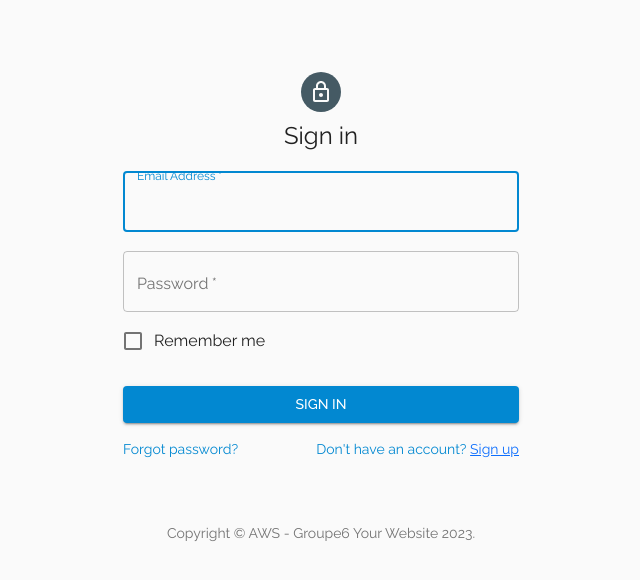
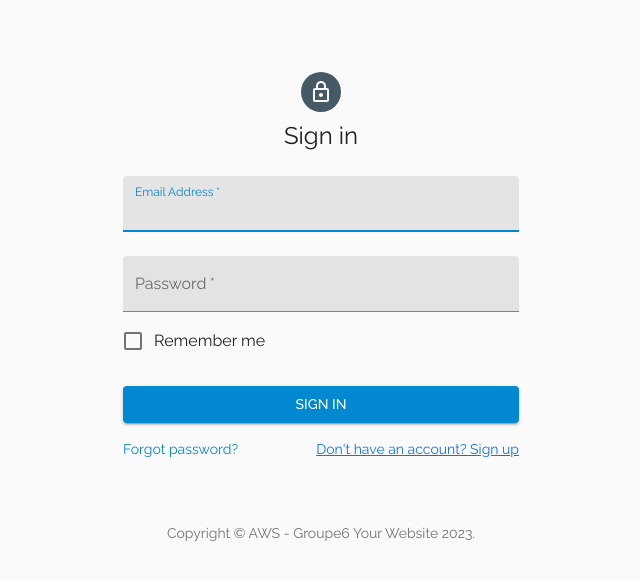
Before and after one commit to uvsq22205250/todoListApp, a React (Create React App) app: page / in a window 1280 px wide. Shown: the top 580 px of the page, without its empty margins (319-959 px from the left). Built offline with nearby package versions, Linux system fonts and the light colour scheme.

Commit message:
ajout css login

```diff
--- a/package.json
+++ b/package.json
@@ -18,7 +18,8 @@
     "react-dom": "^17.0.2",
     "react-pro-sidebar": "^1.0.0",
     "react-scripts": "^2.1.3",
-    "web-vitals": "^1.1.1"
+    "web-vitals": "^1.1.1",
+    "yup": "^1.1.1"
   },
   "scripts": {
     "start": "react-scripts --openssl-legacy-provider start",
--- a/src/Login.js
+++ b/src/Login.js
@@ -16,6 +16,7 @@ import LockOutlinedIcon from '@material-ui/icons/LockOutlined';
 import Typography from '@material-ui/core/Typography';
 import { makeStyles } from '@material-ui/core/styles';
 import Container from '@material-ui/core/Container';
+import * as Yup from 'yup';
 
 function Copyright() {
   return (
@@ -48,6 +49,31 @@ const useStyles = makeStyles((theme) => ({
   submit: {
     margin: theme.spacing(3, 0, 2),
   },
+  textFieldIsEmpty: {
+    '& label.Mui-focused': {
+      color: 'red',
+    },
+    '& .MuiInput-underline:after': {
+      borderBottomColor: 'red',
+    },
+    '& .MuiInputLabel-root': {
+      color: 'red',
+    },
+    '& .MuiOutlinedInput-input': {
+      color: 'red',
+    },
+    '& .MuiOutlinedInput-root': {
+      '& fieldset': {
+        borderColor: 'red',
+      },
+      '&:hover fieldset': {
+        borderColor: 'red',
+      },
+      '&.Mui-focused fieldset': {
+        borderColor: 'red',
+      },
+    }
+  },
 }));
 
 const Login = () => {
@@ -55,21 +81,34 @@ const Login = () => {
     const navigate = useNavigate();
     const [email, setEmail] = useState('');
     const [password, setPassword] = useState('');
+    const [textFieldIsEmpty, setTextFieldIsEmpty] = useState(false);
+    const [textFieldIsEmptyMDP, setTextFieldIsEmptyMDP] = useState(false);
+
+
+    const schema = Yup.object().shape({
+      email: Yup.string()
+        .email('L\'adresse e-mail doit être valide')
+        .required('L\'adresse e-mail est requise'),
+      password: Yup.string()
+        .min(6, 'Le mot de passe doit contenir au moins 6 caractères')
+        .required('Le mot de passe est requis'),
+    });
 
     const onLogin = (e) => {
         e.preventDefault();
+        schema.validate({email, password}, { abortEarly: false }).then(() => {
         signInWithEmailAndPassword(auth, email, password)
         .then((userCredential) => {
             // Signed in
             const user = userCredential.user;
-            navigate("App")
+            navigate("/App")
             console.log(user);
         })
         .catch((error) => {
             const errorCode = error.code;
             const errorMessage = error.message;
             console.log(errorCode, errorMessage)
-        });
+        }); })
 
     }
 
@@ -86,7 +125,8 @@ const Login = () => {
                 </Typography>
                 <form className={classes.form} noValidate>
                     <TextField
-                        variant="outlined"
+                        className={textFieldIsEmpty ? classes.textFieldIsEmpty : ''}
+                        variant="filled"
                         margin="normal"
                         required
                          fullWidth
@@ -95,10 +135,14 @@ const Login = () => {
                         name="email"
                         autoComplete="email"
                         autoFocus
-                        onChange={(e)=>setEmail(e.target.value)}
+                        onChange={(e)=>{
+                          setEmail(e.target.value)
+                          setTextFieldIsEmpty(e.target.value.trim() === '');
+                        }}
                     />
                     <TextField
-                        variant="outlined"
+                        className={textFieldIsEmptyMDP ? classes.textFieldIsEmpty : ''}
+                        variant="filled"
                         margin="normal"
                         required
                         fullWidth
@@ -107,7 +151,10 @@ const Login = () => {
                         type="password"
                         id="password"
                         autoComplete="current-password"
-                        onChange={(e)=>setPassword(e.target.value)}
+                        onChange={(e)=>{
+                          setPassword(e.target.value)
+                          setTextFieldIsEmptyMDP(e.target.value.trim() === '');
+                        }}
                     />
                     <FormControlLabel
                         control={<Checkbox value="remember" color="primary" />}
@@ -130,12 +177,11 @@ const Login = () => {
                             </Link>
                         </Grid>
                         <Grid item>
-                            <Link href="#" variant="body2">
-                                {"Don't have an account? "}
+
                                 <NavLink to="/Signup">
-                                    Sign up
+                                Don't have an account?  Sign up
                                 </NavLink>
-                            </Link>
+
                         </Grid>
                     </Grid>
                 </form>
--- a/src/Signup.js
+++ b/src/Signup.js
@@ -15,6 +15,7 @@ import LockOutlinedIcon from '@material-ui/icons/LockOutlined';
 import Typography from '@material-ui/core/Typography';
 import { makeStyles } from '@material-ui/core/styles';
 import Container from '@material-ui/core/Container';
+import * as Yup from 'yup';
 
 function Copyright() {
   return (
@@ -56,9 +57,19 @@ const Signup = () => {
     const [email, setEmail] = useState('')
     const [password, setPassword] = useState('');
 
+
+    const schema = Yup.object().shape({
+      email: Yup.string()
+        .email('L\'adresse e-mail doit être valide')
+        .required('L\'adresse e-mail est requise'),
+      password: Yup.string()
+        .min(6, 'Le mot de passe doit contenir au moins 6 caractères')
+        .required('Le mot de passe est requis'),
+    });
+
     const onSubmit = async (e) => {
       e.preventDefault()
-
+      schema.validate({email, password}, { abortEarly: false }).then(() => async () => {
       await createUserWithEmailAndPassword(auth, email, password)
         .then((userCredential) => {
             // Signed in
@@ -73,6 +84,7 @@ const Signup = () => {
             console.log(errorCode, errorMessage);
             // ..
         });
+      })
 
 
     }
@@ -93,7 +105,7 @@ const Signup = () => {
               <TextField
                 autoComplete="fname"
                 name="firstName"
-                variant="outlined"
+                variant="filled"
                 required
                 fullWidth
                 id="firstName"
@@ -103,7 +115,7 @@ const Signup = () => {
             </Grid>
             <Grid item xs={12} sm={6}>
               <TextField
-                variant="outlined"
+                variant="filled"
                 required
                 fullWidth
                 id="lastName"
@@ -114,7 +126,7 @@ const Signup = () => {
             </Grid>
             <Grid item xs={12}>
               <TextField
-                variant="outlined"
+                variant="filled"
                 required
                 fullWidth
                 id="email"
@@ -126,7 +138,7 @@ const Signup = () => {
             </Grid>
             <Grid item xs={12}>
               <TextField
-                variant="outlined"
+                variant="filled"
                 required
                 fullWidth
                 name="password"
@@ -156,12 +168,11 @@ const Signup = () => {
           </Button>
           <Grid container justifyContent="flex-end">
             <Grid item>
-              <Link href="#" variant="body2">
-                Already have an account?
+
                 <NavLink to="/Login" >
-                    Sign in
+                Already have an account? Sign in
                 </NavLink>
-              </Link>
+
             </Grid>
           </Grid>
         </form>
```
Also changed, not shown: 1 other file (tests, documents, lock files or other folders).
